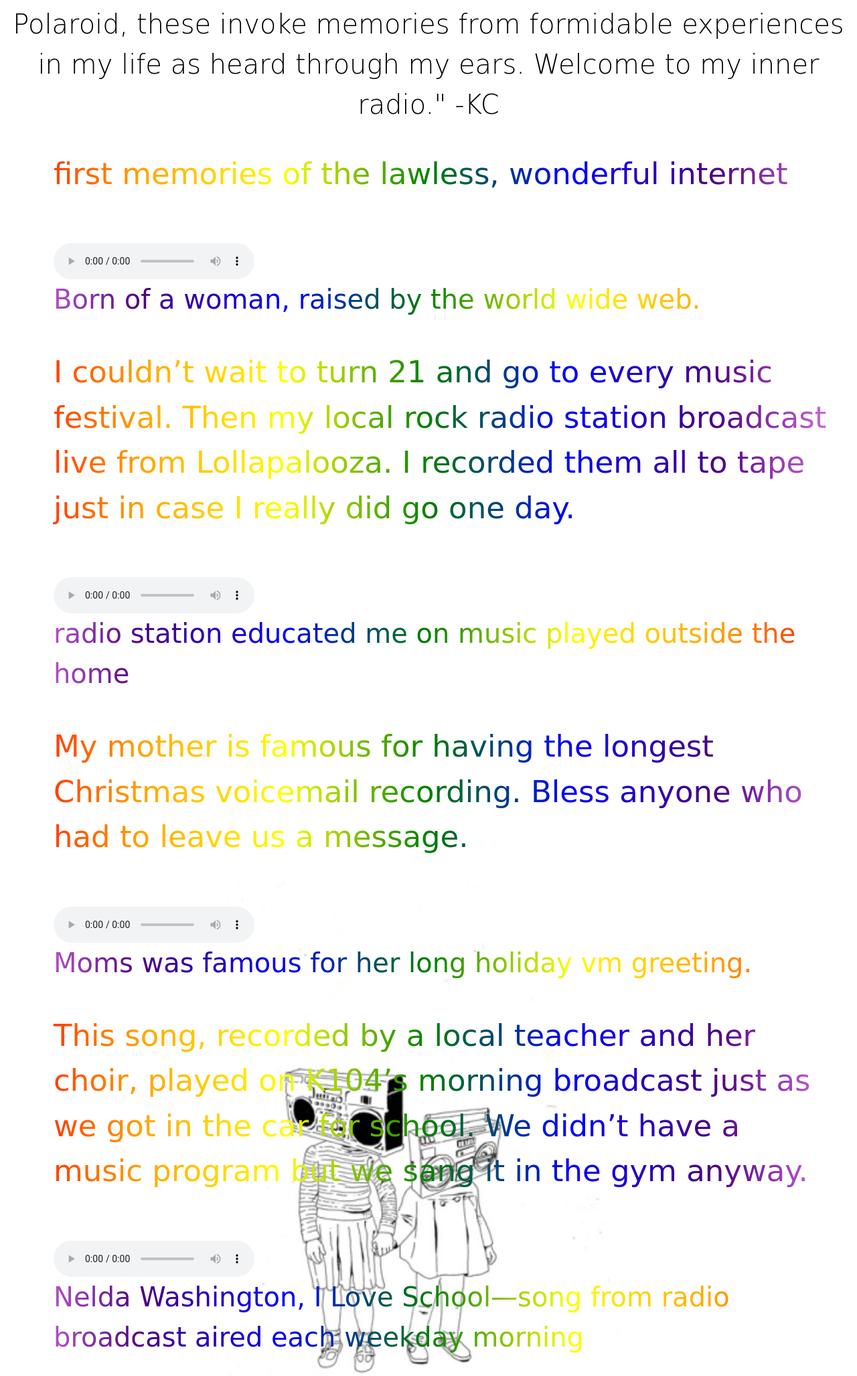
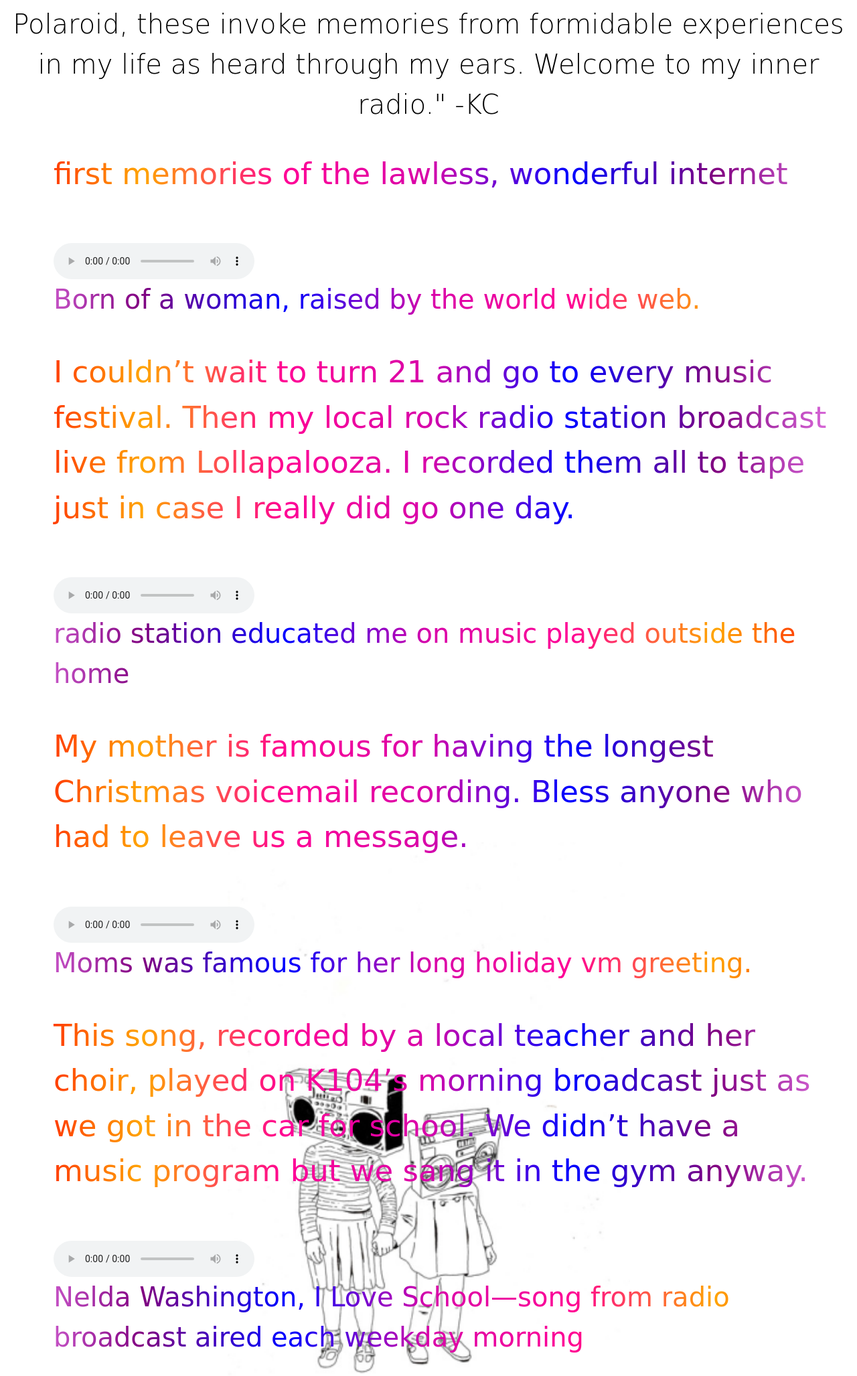
Before and after one commit to ThraxHamilton/am-fm, a PHP site: page / in a window 1280 px wide. Shown: the part 576-2631 px from the top of the page at 67% size. Run offline with PHP 8.4, Linux system fonts and the light colour scheme; some web fonts are replaced.

Commit message:
God tier

```diff
--- a/styles.css
+++ b/styles.css
@@ -42,7 +42,7 @@ body{
   padding-left: 80px;
   font-family: 'Gaegu', cursive;
   font-size: 45px;
-  background-image: linear-gradient(to left, violet, indigo, blue, green, yellow, orange, red);
+  background-image: linear-gradient(to left, violet, purple, blue, rgb(216, 0, 169), rgb(255, 0, 149), orange, red);
   color: transparent;
   -webkit-background-clip: text;
 }
@@ -63,7 +63,7 @@ padding-bottom: 15px;
 padding-left: 80px;
 font-family: 'East Sea Dokdo', cursive;
 font-size: 40px;
-background-image: linear-gradient(to right, violet, indigo, blue, green, yellow, orange, red);
+background-image: linear-gradient(to right, violet, purple, blue, rgb(216, 0, 169), rgb(255, 0, 149), orange, red);
 color: transparent;
 -webkit-background-clip: text;
 }
```
